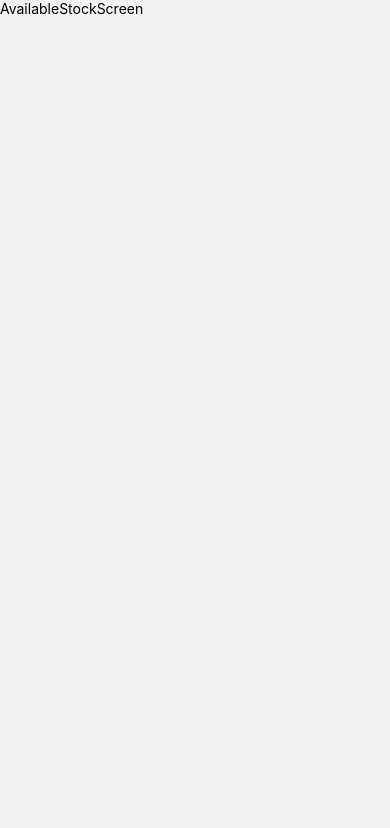
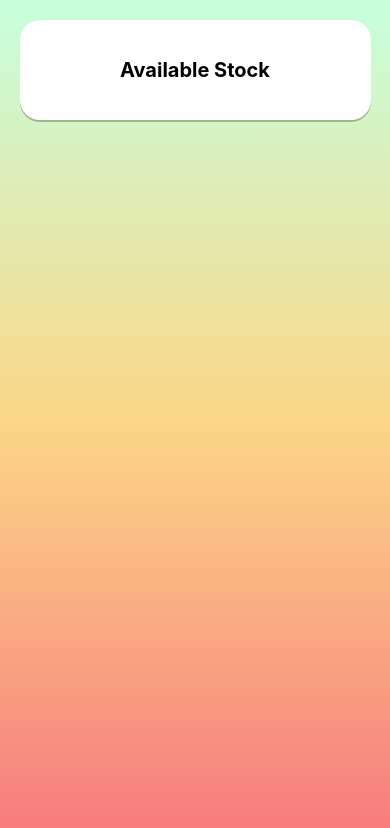
Before and after one commit to ibnTofajjal/x-sell-admin, a React Native app: screen /AvailableStockScreen in a window 390 px wide. Shown: the top 828 px of the page. Built offline with nearby package versions, Linux system fonts and the light colour scheme.

Commit message:
Add title in [AvailableStock and StockHistory Screen]

```diff
--- a/src/components/MyTitle.js
+++ b/src/components/MyTitle.js
@@ -15,6 +15,7 @@ export default MyTitle;
 const styles = StyleSheet.create({
   titleContainer: {
     backgroundColor: Colors.white,
+    alignSelf: "center",
     marginTop: 20,
     marginBottom: 10,
     width: "90%",
@@ -28,7 +29,7 @@ const styles = StyleSheet.create({
     shadowOffset: { width: 0, height: 2 },
   },
   title: {
-    fontSize: 16,
+    fontSize: 20,
     fontWeight: "bold",
     color: "#000",
   },
--- a/src/screens/AvailableStockScreen.js
+++ b/src/screens/AvailableStockScreen.js
@@ -1,11 +1,25 @@
-import { StyleSheet, Text, View } from "react-native";
+import { Image, ScrollView, StyleSheet, Text, View } from "react-native";
 import React from "react";
+import { SafeAreaView } from "react-native-safe-area-context";
+import { LinearGradient } from "expo-linear-gradient";
+import MyTitle from "../components/MyTitle";
+import AddComponent from "../components/AddComponent";
+import { Colors } from "../ui/Theme";
+import MyInput from "../components/MyInput";
+import MyButton from "../components/MyButton";
 
 const AvailableStockScreen = () => {
   return (
-    <View>
-      <Text>AvailableStockScreen</Text>
-    </View>
+    <LinearGradient
+      colors={[Colors.g1, Colors.g2, Colors.g3]}
+      style={{ flex: 1 }}
+    >
+      <SafeAreaView>
+        <ScrollView>
+          <MyTitle title={"Available Stock"} />
+        </ScrollView>
+      </SafeAreaView>
+    </LinearGradient>
   );
 };
 
--- a/src/screens/StockHistoryScreen.js
+++ b/src/screens/StockHistoryScreen.js
@@ -1,11 +1,25 @@
-import { StyleSheet, Text, View } from "react-native";
+import { Image, ScrollView, StyleSheet, Text, View } from "react-native";
 import React from "react";
+import { SafeAreaView } from "react-native-safe-area-context";
+import { LinearGradient } from "expo-linear-gradient";
+import MyTitle from "../components/MyTitle";
+import AddComponent from "../components/AddComponent";
+import { Colors } from "../ui/Theme";
+import MyInput from "../components/MyInput";
+import MyButton from "../components/MyButton";
 
 const StockHistoryScreen = () => {
   return (
-    <View>
-      <Text>StockHistoryScreen</Text>
-    </View>
+    <LinearGradient
+      colors={[Colors.g1, Colors.g2, Colors.g3]}
+      style={{ flex: 1 }}
+    >
+      <SafeAreaView>
+        <ScrollView>
+          <MyTitle title={"Stock History"} />
+        </ScrollView>
+      </SafeAreaView>
+    </LinearGradient>
   );
 };
 
```
